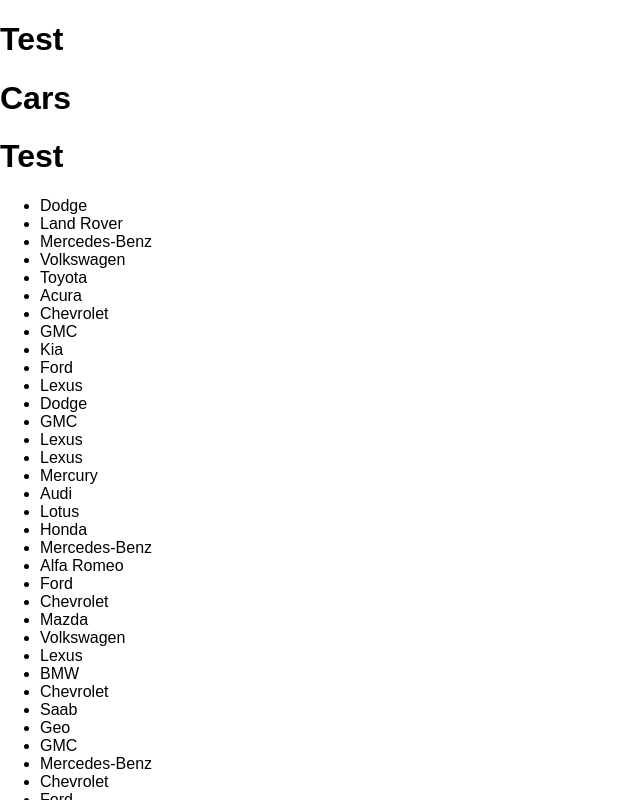
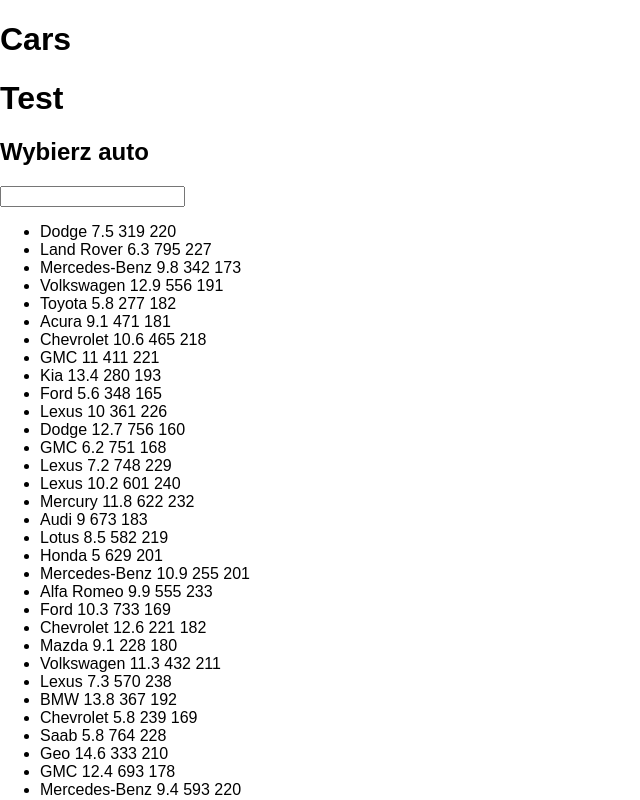
Before and after one commit to phiwanczuk/caryourself, a React (Create React App) app: page / in a window 1280 px wide. Shown: the top 800 px of the page, without its empty margins (0-640 px from the left). Built offline with nearby package versions, Linux system fonts and the light colour scheme.

Commit message:
live search added

```diff
--- a/src/App.js
+++ b/src/App.js
@@ -4,17 +4,14 @@
     Route,
 } from 'react-router-dom'
 import {Grid} from 'react-bootstrap'
-import CarsView from './Components/Cars/CarsView'
 import Cars from "./Components/Cars/Cars";
+
 
 class App extends Component {
     render() {
         return (
             <Router>
                 <Grid>
-                <Route exact
-                       path="/"
-                       component={CarsView}/>
                 <Route exact
                        path="/"
                        component={Cars}/>
--- a/src/Components/Cars/CarSearchForm.js
+++ b/src/Components/Cars/CarSearchForm.js
@@ -7,13 +7,24 @@
     FormGroup
 } from 'react-bootstrap'
 
-class CarSearch extends React.Component {
+class CarSearchForm extends React.Component {
+
+    handleChange = event => {
+        this.setState({
+            inputValue: event.target.value
+        })
+    }
+
+
     render() {
         return (
             <form>
                 <h2>Wybierz auto</h2>
                 <InputGroup>
-                    <FormControl/>
+                    <FormControl
+                    onChange={this.props.handleChange}
+                    type="text"
+                    />
                 </InputGroup>
             </form>
 
@@ -22,4 +33,4 @@
     }
 }
 
-export default CarSearch;
+export default CarSearchForm;
--- a/src/Components/Cars/Cars.js
+++ b/src/Components/Cars/Cars.js
@@ -1,6 +1,7 @@
 import React from 'react'
 
 import CarsView from './CarsView'
+
 
 class Cars extends React.Component {
 
@@ -26,6 +27,7 @@
             <div>
                 <h1>Cars</h1>
                 <CarsView cars={cars}/>
+
             </div>
         );
     }
--- a/src/Components/Cars/CarsView.js
+++ b/src/Components/Cars/CarsView.js
@@ -1,20 +1,39 @@
 import React from 'react'
+import CarSearchForm from './CarSearchForm'
+
 
 class CarsView extends React.Component {
 
+
+    state = {
+        currentSearchPhrase: ''
+    }
+
+    handleSearchPhraseChange = event => {
+        this.setState({
+            currentSearchPhrase: event.target.value
+        })
+    }
+
     render() {
-        const { cars } = this.props
+        const {cars} = this.props
 
         return (
             <div>
                 <h1>Test</h1>
+                <CarSearchForm
+                    searchPhrase={this.state.currentSearchPhrase}
+                    handleChange={this.handleSearchPhraseChange}
+                />
                 <ul>
                     {
-                        this.props.cars && cars.map(
-                            ({id, name, fuel_consumption, capacity, max_speed}) => (
-                                <li key={id}>{name}</li>
+                        cars && cars.filter(
+                            cars => cars.name.includes(this.state.currentSearchPhrase)
+                        ).map(
+                            ({id, name, fuel_consumption, capacity, max_speed}, index) => (
+                                    <li key={id}>{name} {fuel_consumption} {capacity} {max_speed}</li>
+                                )
                             )
-                        )
                     }
 
                 </ul>
@@ -24,4 +43,4 @@
 }
 
 
-        export default CarsView
+export default CarsView
--- a/src/Components/Cars/index.js
+++ b/src/Components/Cars/index.js
@@ -1,3 +1 @@
 export{default} from './Cars'
-export{default} from './CarSearchForm'
-export{default} from './CarsView'
```
